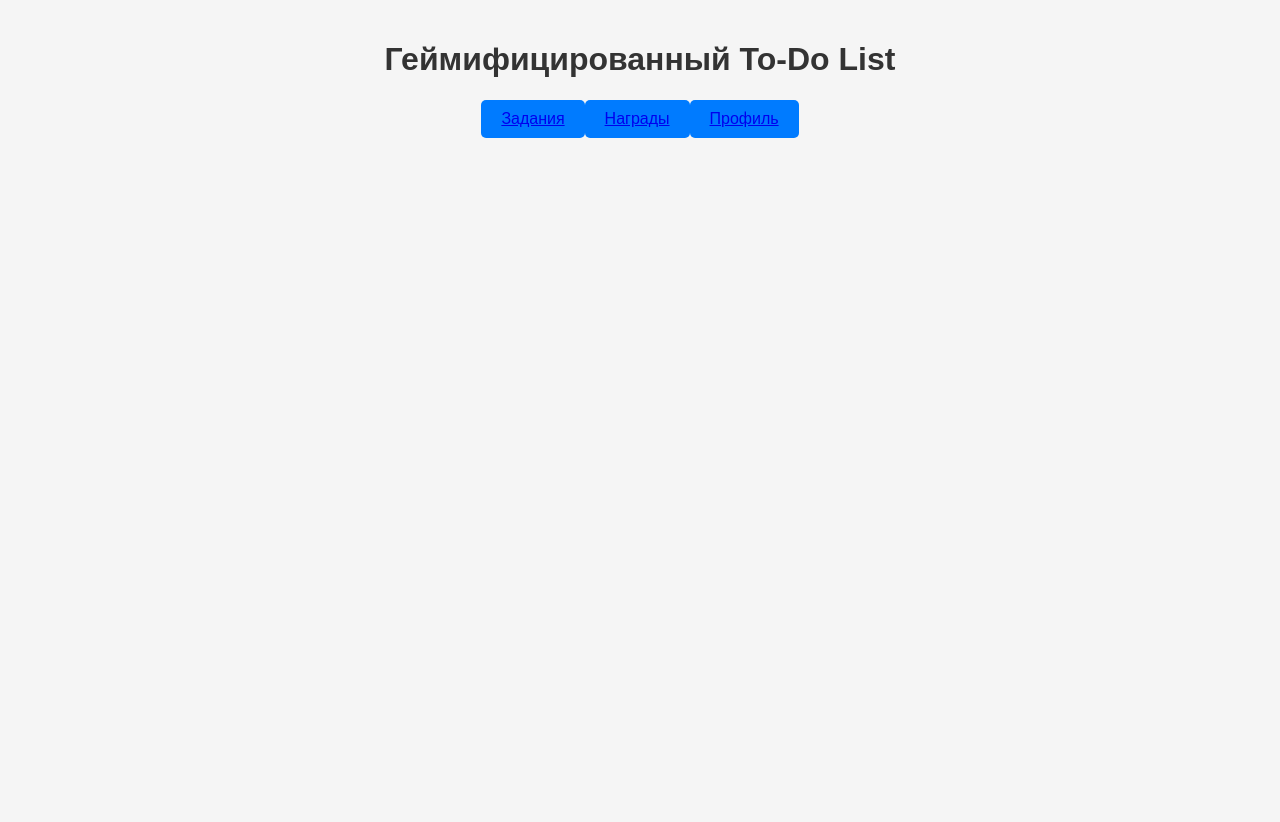
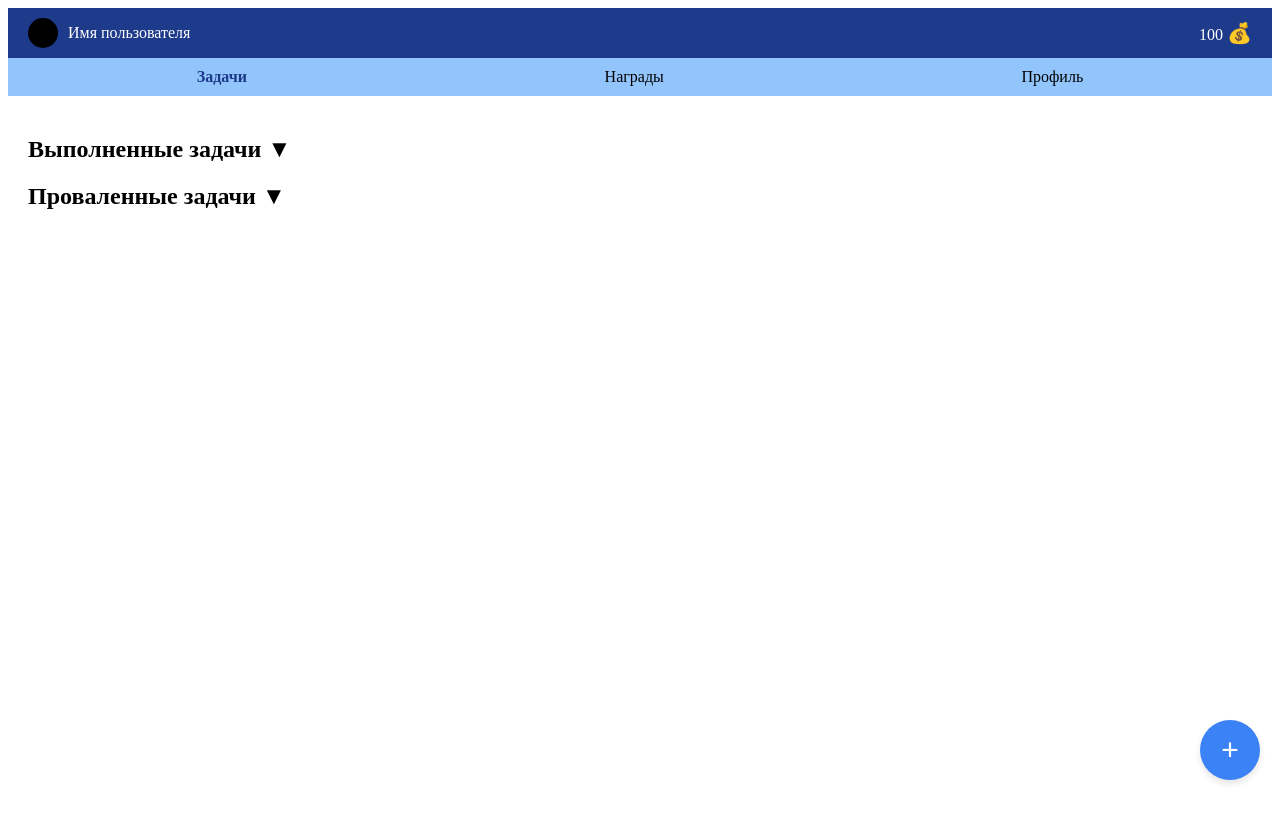
Before and after one commit to 1vanch0s/ToDoListTWA, a React (Vite) app in the folder todo-app/: page / in a window 1280 px wide. Shown: the top 822 px of the page. Before the commit the page ends 800 px from the top, so only its background shows below. Built offline with nearby package versions, Linux system fonts and the light colour scheme.

Commit message:
Первый вариант плашки навигации и задач

```diff
--- a/todo-app/src/App.tsx
+++ b/todo-app/src/App.tsx
@@ -1,31 +1,34 @@
-import React from 'react';
-import { BrowserRouter as Router, Route, Routes } from 'react-router-dom';
-import './styles.css';
-import Tasks from './pages/Tasks';
-import Rewards from './pages/Rewards';
-import Profile from './pages/Profile';
+import React from "react";
+import { BrowserRouter as Router, Route, Routes, NavLink } from "react-router-dom";
+import Tasks from "./pages/Tasks";
+import Profile from "./pages/Profile";
+import Rewards from "./pages/Rewards";
 
 const App: React.FC = () => {
+  const userName = "Имя пользователя";
+  const coins = 100;
+
   return (
     <Router>
-      <div className="page">
-        <h1>Геймифицированный To-Do List</h1>
-        <nav>
-          <button className="button">
-            <a href="/tasks">Задания</a>
-          </button>
-          <button className="button">
-            <a href="/rewards">Награды</a>
-          </button>
-          <button className="button">
-            <a href="/profile">Профиль</a>
-          </button>
+      <div>
+        <header style={{ backgroundColor: "#1E3A8A", color: "#fff", padding: "10px 20px", display: "flex", justifyContent: "space-between", alignItems: "center" }}>
+          <div style={{ display: "flex", alignItems: "center" }}>
+            <div style={{ width: "30px", height: "30px", backgroundColor: "#000", borderRadius: "50%", marginRight: "10px" }}></div>
+            <span>{userName}</span>
+          </div>
+          <div style={{ display: "flex", alignItems: "center" }}>
+            <span>{coins} <span style={{ fontSize: "20px" }}>💰</span></span>
+          </div>
+        </header>
+        <nav style={{ backgroundColor: "#93C5FD", padding: "10px", display: "flex", justifyContent: "space-around" }}>
+          <NavLink to="/" style={({ isActive }) => ({ color: isActive ? "#1E3A8A" : "#000", fontWeight: isActive ? "bold" : "normal", textDecoration: "none" })}>Задачи</NavLink>
+          <NavLink to="/rewards" style={({ isActive }) => ({ color: isActive ? "#1E3A8A" : "#000", fontWeight: isActive ? "bold" : "normal", textDecoration: "none" })}>Награды</NavLink>
+          <NavLink to="/profile" style={({ isActive }) => ({ color: isActive ? "#1E3A8A" : "#000", fontWeight: isActive ? "bold" : "normal", textDecoration: "none" })}>Профиль</NavLink>
         </nav>
-
         <Routes>
-          <Route path="/tasks" element={<Tasks />} />
+          <Route path="/" element={<Tasks />} />
+          <Route path="/profile" element={<Profile />} />
           <Route path="/rewards" element={<Rewards />} />
-          <Route path="/profile" element={<Profile />} />
         </Routes>
       </div>
     </Router>
--- a/todo-app/src/pages/Tasks.tsx
+++ b/todo-app/src/pages/Tasks.tsx
@@ -3,6 +3,8 @@ import React, { useState, useEffect } from "react";
 interface Task {
   id: string;
   title: string;
+  deadline: string;
+  description: string;
   status: "pending" | "completed" | "failed";
   coins: number;
   difficulty: "easy" | "medium" | "hard";
@@ -29,7 +31,7 @@ const xpForLevel = (level: number): number => {
   if (level <= 1) return 0;
   let totalXp = 0;
   for (let i = 2; i <= level; i++) {
-    const tier = Math.floor((i - 1) / 10); // Каждые 10 уровней увеличиваем требование
+    const tier = Math.floor((i - 1) / 10);
     totalXp += 100 + tier * 50;
   }
   return totalXp;
@@ -46,24 +48,24 @@ const calculateLevel = (xp: number): number => {
 
 const Tasks: React.FC = () => {
   const [tasks, setTasks] = useState<Task[]>([]);
-  const [newTaskTitle, setNewTaskTitle] = useState("");
-  const [newTaskDifficulty, setNewTaskDifficulty] = useState<"easy" | "medium" | "hard">("easy");
+  const [newTask, setNewTask] = useState({ title: "", deadline: "", description: "", difficulty: "easy" as "easy" | "medium" | "hard" });
   const [showLevelUpPopup, setShowLevelUpPopup] = useState(false);
   const [newLevel, setNewLevel] = useState<number | null>(null);
-  const [showCompleted, setShowCompleted] = useState(false); // Состояние для завершённых задач
-  const [showFailed, setShowFailed] = useState(false); // Состояние для проваленных задач
+  const [showCompleted, setShowCompleted] = useState(false);
+  const [showFailed, setShowFailed] = useState(false);
+  const [showAddPopup, setShowAddPopup] = useState(false);
+  const [showDetailPopup, setShowDetailPopup] = useState(false);
+  const [selectedTask, setSelectedTask] = useState<Task | null>(null);
 
   useEffect(() => {
     const storedTasks = localStorage.getItem("tasks");
     if (storedTasks) {
       setTasks(JSON.parse(storedTasks));
     }
-    // Инициализация статистики
     const storedStats = localStorage.getItem("stats");
     if (!storedStats) {
       localStorage.setItem("stats", JSON.stringify(initialStats));
     } else {
-      // Миграция и проверка данных
       const parsedStats = JSON.parse(storedStats);
       let migratedStats: Stats;
       if (typeof parsedStats.completed === "number") {
@@ -75,7 +77,6 @@ const Tasks: React.FC = () => {
           level: 1,
         };
       } else {
-        // Проверяем и исправляем уровень на основе XP
         const correctedLevel = calculateLevel(parsedStats.xp || 0);
         migratedStats = {
           ...parsedStats,
@@ -88,23 +89,26 @@ const Tasks: React.FC = () => {
   }, []);
 
   const addTask = () => {
-    if (newTaskTitle.trim() === "") return;
+    if (newTask.title.trim() === "" || newTask.deadline.trim() === "") return;
 
-    const newTask: Task = {
+    const newTaskItem: Task = {
       id: Date.now().toString(),
-      title: newTaskTitle,
+      title: newTask.title,
+      deadline: newTask.deadline,
+      description: newTask.description,
       status: "pending",
-      coins: newTaskDifficulty === "easy" ? 10 : newTaskDifficulty === "medium" ? 20 : 30,
-      difficulty: newTaskDifficulty,
+      coins: newTask.difficulty === "easy" ? 10 : newTask.difficulty === "medium" ? 20 : 30,
+      difficulty: newTask.difficulty,
     };
 
     setTasks((prevTasks) => {
-      const updatedTasks = [...prevTasks, newTask];
+      const updatedTasks = [...prevTasks, newTaskItem];
       localStorage.setItem("tasks", JSON.stringify(updatedTasks));
       return updatedTasks;
     });
 
-    setNewTaskTitle("");
+    setNewTask({ title: "", deadline: "", description: "", difficulty: "easy" });
+    setShowAddPopup(false);
   };
 
   const markTaskAsCompleted = (taskId: string) => {
@@ -112,26 +116,22 @@ const Tasks: React.FC = () => {
     if (!task) return;
 
     const updatedTasks = tasks.map((t) =>
-      t.id === taskId ? { ...t, status: "completed" as const } : t
+      t.id === taskId ? { ...t, status: "completed" } : t
     );
     setTasks(updatedTasks);
     localStorage.setItem("tasks", JSON.stringify(updatedTasks));
 
-    // Обновляем статистику
     const stats = JSON.parse(localStorage.getItem("stats") || JSON.stringify(initialStats));
     stats.completed[task.difficulty] = (stats.completed[task.difficulty] || 0) + 1;
     stats.totalCoins += task.coins;
-
-    // Начисляем XP и проверяем уровень
-    const xpGained = task.difficulty === "easy" ? 10 : task.difficulty === "medium" ? 20 : 30;
     const oldLevel = stats.level;
-    stats.xp += xpGained;
+    stats.xp += task.difficulty === "easy" ? 10 : task.difficulty === "medium" ? 20 : 30;
     stats.level = calculateLevel(stats.xp);
 
     if (stats.level > oldLevel) {
       setNewLevel(stats.level);
       setShowLevelUpPopup(true);
-      setTimeout(() => setShowLevelUpPopup(false), 3000); // Закрываем попап через 3 секунды
+      setTimeout(() => setShowLevelUpPopup(false), 3000);
     }
 
     localStorage.setItem("stats", JSON.stringify(stats));
@@ -142,69 +142,105 @@ const Tasks: React.FC = () => {
     if (!task) return;
 
     const updatedTasks = tasks.map((t) =>
-      t.id === taskId ? { ...t, status: "failed" as const } : t
+      t.id === taskId ? { ...t, status: "failed" } : t
     );
     setTasks(updatedTasks);
     localStorage.setItem("tasks", JSON.stringify(updatedTasks));
 
-    // Обновляем статистику
     const stats = JSON.parse(localStorage.getItem("stats") || JSON.stringify(initialStats));
     stats.failed[task.difficulty] = (stats.failed[task.difficulty] || 0) + 1;
     localStorage.setItem("stats", JSON.stringify(stats));
   };
 
-  // Фильтруем задачи
   const pendingTasks = tasks.filter((task) => task.status === "pending");
   const completedTasks = tasks.filter((task) => task.status === "completed");
   const failedTasks = tasks.filter((task) => task.status === "failed");
 
   return (
     <div>
-      <h1>Задачи</h1>
+      <main style={{ padding: "20px", minHeight: "calc(100vh - 100px)" }}>
+        {pendingTasks.map((task) => (
+          <div
+            key={task.id}
+            onClick={() => { setSelectedTask(task); setShowDetailPopup(true); }}
+            style={{
+              backgroundColor: "#3B82F6",
+              borderRadius: "15px",
+              padding: "15px",
+              marginBottom: "15px",
+              boxShadow: "0 2px 4px rgba(0,0,0,0.1)",
+              cursor: "pointer",
+              display: "flex",
+              justifyContent: "space-between",
+              alignItems: "center",
+            }}
+          >
             <div>
-        <input
-          type="text"
-          value={newTaskTitle}
-          onChange={(e) => setNewTaskTitle(e.target.value)}
-          placeholder="Новая задача"
-        />
-        <select
-          value={newTaskDifficulty}
-          onChange={(e) => setNewTaskDifficulty(e.target.value as "easy" | "medium" | "hard")}
+              <h3 style={{ color: "#000", margin: "0 0 5px 0" }}>{task.title}</h3>
+              <div style={{ color: "#000", fontSize: "14px" }}>
+                <span>⏰ {task.deadline}</span>
+              </div>
+              <div style={{ color: "#000", fontSize: "14px" }}>Сложность: {task.difficulty.charAt(0).toUpperCase() + task.difficulty.slice(1)}</div>
+            </div>
+            <div>
+              <button
+                onClick={(e) => { e.stopPropagation(); markTaskAsFailed(task.id); }}
+                style={{
+                  backgroundColor: "#EF4444",
+                  color: "#fff",
+                  border: "none",
+                  borderRadius: "5px",
+                  padding: "5px 10px",
+                  marginRight: "5px",
+                  cursor: "pointer",
+                  transition: "background-color 0.2s",
+                }}
+                onMouseEnter={(e) => (e.currentTarget.style.backgroundColor = "#DC2626")}
+                onMouseLeave={(e) => (e.currentTarget.style.backgroundColor = "#EF4444")}
               >
-          <option value="easy">Лёгкая</option>
-          <option value="medium">Средняя</option>
-          <option value="hard">Сложная</option>
-        </select>
-        <button onClick={addTask}>Добавить</button>
+                Провалено
+              </button>
+              <button
+                onClick={(e) => { e.stopPropagation(); markTaskAsCompleted(task.id); }}
+                style={{
+                  backgroundColor: "#22C55E",
+                  color: "#fff",
+                  border: "none",
+                  borderRadius: "5px",
+                  padding: "5px 10px",
+                  cursor: "pointer",
+                  transition: "background-color 0.2s",
+                }}
+                onMouseEnter={(e) => (e.currentTarget.style.backgroundColor = "#16A34A")}
+                onMouseLeave={(e) => (e.currentTarget.style.backgroundColor = "#22C55E")}
+              >
+                Сделано
+              </button>
             </div>
-      <h2>Текущие задачи</h2>
-      <ul>
-        {pendingTasks.length === 0 ? (
-          <li>Нет текущих задач</li>
-        ) : (
-          pendingTasks.map((task) => (
-            <li key={task.id}>
-              {task.title} ({task.difficulty}) - {task.status}
-              <button onClick={() => markTaskAsCompleted(task.id)}>Выполнено</button>
-              <button onClick={() => markTaskAsFailed(task.id)}>Провалено</button>
-            </li>
-          ))
-        )}
-      </ul>
+          </div>
+        ))}
         <h2
           onClick={() => setShowCompleted(!showCompleted)}
-        style={{ cursor: "pointer", display: "flex", alignItems: "center" }}
+          style={{ cursor: "pointer", display: "flex", alignItems: "center", marginTop: "20px" }}
         >
           Выполненные задачи {showCompleted ? "▲" : "▼"}
         </h2>
         {showCompleted && (
-        <ul>
+          <ul style={{ listStyle: "none", padding: 0 }}>
             {completedTasks.length === 0 ? (
-            <li>Нет завершённых задач</li>
+              <li style={{ color: "#666" }}>Нет завершённых задач</li>
             ) : (
               completedTasks.map((task) => (
-              <li key={task.id}>
+                <li
+                  key={task.id}
+                  style={{
+                    backgroundColor: "#E0E7FF",
+                    borderRadius: "15px",
+                    padding: "15px",
+                    marginBottom: "10px",
+                    boxShadow: "0 2px 4px rgba(0,0,0,0.1)",
+                  }}
+                >
                   {task.title} ({task.difficulty}) - {task.status}
                 </li>
             ))
@@ -213,22 +249,140 @@ const Tasks: React.FC = () => {
         )}
         <h2
           onClick={() => setShowFailed(!showFailed)}
-        style={{ cursor: "pointer", display: "flex", alignItems: "center" }}
+          style={{ cursor: "pointer", display: "flex", alignItems: "center", marginTop: "20px" }}
         >
           Проваленные задачи {showFailed ? "▲" : "▼"}
         </h2>
         {showFailed && (
-        <ul>
+          <ul style={{ listStyle: "none", padding: 0 }}>
             {failedTasks.length === 0 ? (
-            <li>Нет проваленных задач</li>
+              <li style={{ color: "#666" }}>Нет проваленных задач</li>
             ) : (
               failedTasks.map((task) => (
-              <li key={task.id}>
+                <li
+                  key={task.id}
+                  style={{
+                    backgroundColor: "#E0E7FF",
+                    borderRadius: "15px",
+                    padding: "15px",
+                    marginBottom: "10px",
+                    boxShadow: "0 2px 4px rgba(0,0,0,0.1)",
+                  }}
+                >
                   {task.title} ({task.difficulty}) - {task.status}
                 </li>
               ))
             )}
           </ul>
+        )}
+      </main>
+      <button
+        onClick={() => setShowAddPopup(true)}
+        style={{
+          position: "fixed",
+          bottom: "20px",
+          right: "20px",
+          width: "60px",
+          height: "60px",
+          backgroundColor: "#3B82F6",
+          color: "#fff",
+          border: "none",
+          borderRadius: "50%",
+          fontSize: "30px",
+          cursor: "pointer",
+          boxShadow: "0 4px 6px rgba(0,0,0,0.1)",
+        }}
+      >
+        +
+      </button>
+
+      {/* Попап для добавления задачи */}
+      {showAddPopup && (
+        <div
+          style={{
+            position: "fixed",
+            top: "50%",
+            left: "50%",
+            transform: "translate(-50%, -50%)",
+            backgroundColor: "#fff",
+            padding: "20px",
+            borderRadius: "10px",
+            boxShadow: "0 4px 6px rgba(0,0,0,0.1)",
+            zIndex: 1000,
+            width: "300px",
+          }}
+        >
+          <h2>Добавить задачу</h2>
+          <input
+            type="text"
+            value={newTask.title}
+            onChange={(e) => setNewTask({ ...newTask, title: e.target.value })}
+            placeholder="Название"
+            style={{ width: "100%", marginBottom: "10px", padding: "5px" }}
+          />
+          <input
+            type="datetime-local"
+            value={newTask.deadline}
+            onChange={(e) => setNewTask({ ...newTask, deadline: e.target.value })}
+            style={{ width: "100%", marginBottom: "10px", padding: "5px" }}
+          />
+          <textarea
+            value={newTask.description}
+            onChange={(e) => setNewTask({ ...newTask, description: e.target.value })}
+            placeholder="Описание"
+            style={{ width: "100%", marginBottom: "10px", padding: "5px", height: "60px" }}
+          />
+          <select
+            value={newTask.difficulty}
+            onChange={(e) => setNewTask({ ...newTask, difficulty: e.target.value as "easy" | "medium" | "hard" })}
+            style={{ width: "100%", marginBottom: "10px", padding: "5px" }}
+          >
+            <option value="easy">Лёгкая</option>
+            <option value="medium">Средняя</option>
+            <option value="hard">Сложная</option>
+          </select>
+          <button
+            onClick={addTask}
+            style={{ backgroundColor: "#3B82F6", color: "#fff", border: "none", padding: "10px", borderRadius: "5px", cursor: "pointer" }}
+          >
+            Добавить
+          </button>
+          <button
+            onClick={() => setShowAddPopup(false)}
+            style={{ backgroundColor: "#EF4444", color: "#fff", border: "none", padding: "10px", borderRadius: "5px", cursor: "pointer", marginLeft: "10px" }}
+          >
+            Закрыть
+          </button>
+        </div>
+      )}
+
+      {/* Попап с подробной информацией */}
+      {showDetailPopup && selectedTask && (
+        <div
+          style={{
+            position: "fixed",
+            top: "50%",
+            left: "50%",
+            transform: "translate(-50%, -50%)",
+            backgroundColor: "#fff",
+            padding: "20px",
+            borderRadius: "10px",
+            boxShadow: "0 4px 6px rgba(0,0,0,0.1)",
+            zIndex: 1000,
+            width: "300px",
+          }}
+        >
+          <h2>{selectedTask.title}</h2>
+          <p><strong>Дедлайн:</strong> {selectedTask.deadline}</p>
+          <p><strong>Сложность:</strong> {selectedTask.difficulty.charAt(0).toUpperCase() + selectedTask.difficulty.slice(1)}</p>
+          <p><strong>Описание:</strong> {selectedTask.description || "Нет описания"}</p>
+          <button
+            onClick={() => setShowDetailPopup(false)}
+            style={{ backgroundColor: "#EF4444", color: "#fff", border: "none", padding: "10px", borderRadius: "5px", cursor: "pointer", marginTop: "10px" }}
+          >
+            Закрыть
+          </button>
+        </div>
       )}
 
       {/* Попап для нового уровня */}
@@ -241,9 +395,8 @@ const Tasks: React.FC = () => {
             transform: "translate(-50%, -50%)",
             backgroundColor: "#fff",
             padding: "20px",
-            border: "2px solid #4caf50",
             borderRadius: "10px",
-            boxShadow: "0 0 10px rgba(0,0,0,0.3)",
+            boxShadow: "0 4px 6px rgba(0,0,0,0.1)",
             zIndex: 1000,
           }}
         >
--- a/todo-app/src/styles.css
+++ b/todo-app/src/styles.css
@@ -1,29 +1,26 @@
-/* Пример стилей для задания */
 body {
+  margin: 0;
   font-family: Arial, sans-serif;
-  background-color: #f5f5f5;
-  color: #333;
-  margin: 0;
-  padding: 0;
 }
 
-.page {
-  display: flex;
-  flex-direction: column;
-  align-items: center;
-  padding: 20px;
+@media (max-width: 768px) {
+  main {
+    padding: 10px;
+  }
+  button[style*="width: 60px"] {
+    width: 50px;
+    height: 50px;
+    font-size: 25px;
+    bottom: 10px;
+    right: 10px;
+  }
+  div[style*="width: 300px"] {
+    width: 90%;
+  }
+  h3 {
+    font-size: 16px;
+  }
+  div[style*="padding: 15px"] {
+    padding: 10px;
+  }
 }
-
-.button {
-  background-color: #007BFF;
-  color: white;
-  border: none;
-  padding: 10px 20px;
-  cursor: pointer;
-  font-size: 16px;
-  border-radius: 5px;
-}
-
-.button:hover {
-  background-color: #0056b3;
-}
```
Lines whose indentation alone changed are shown as unchanged.
